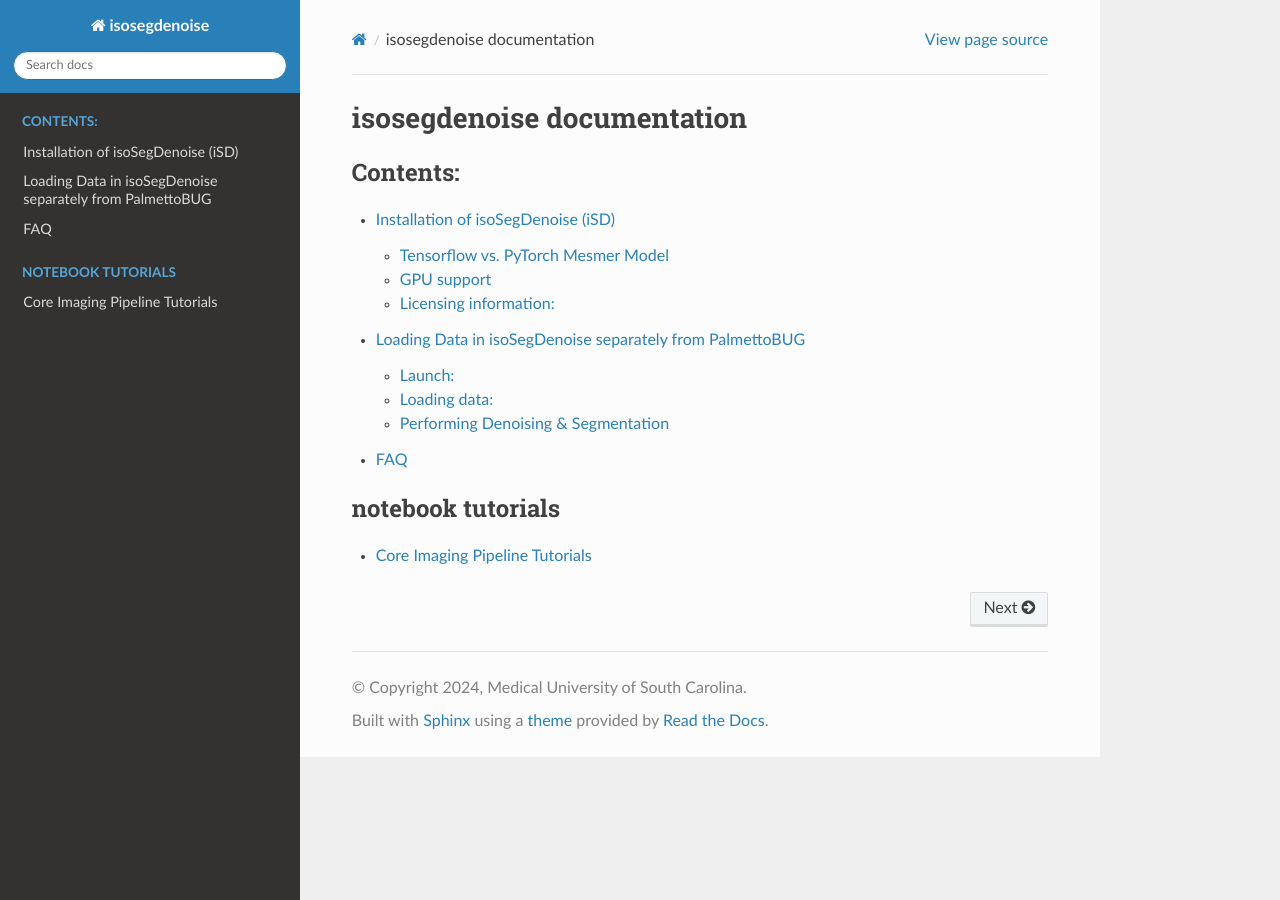
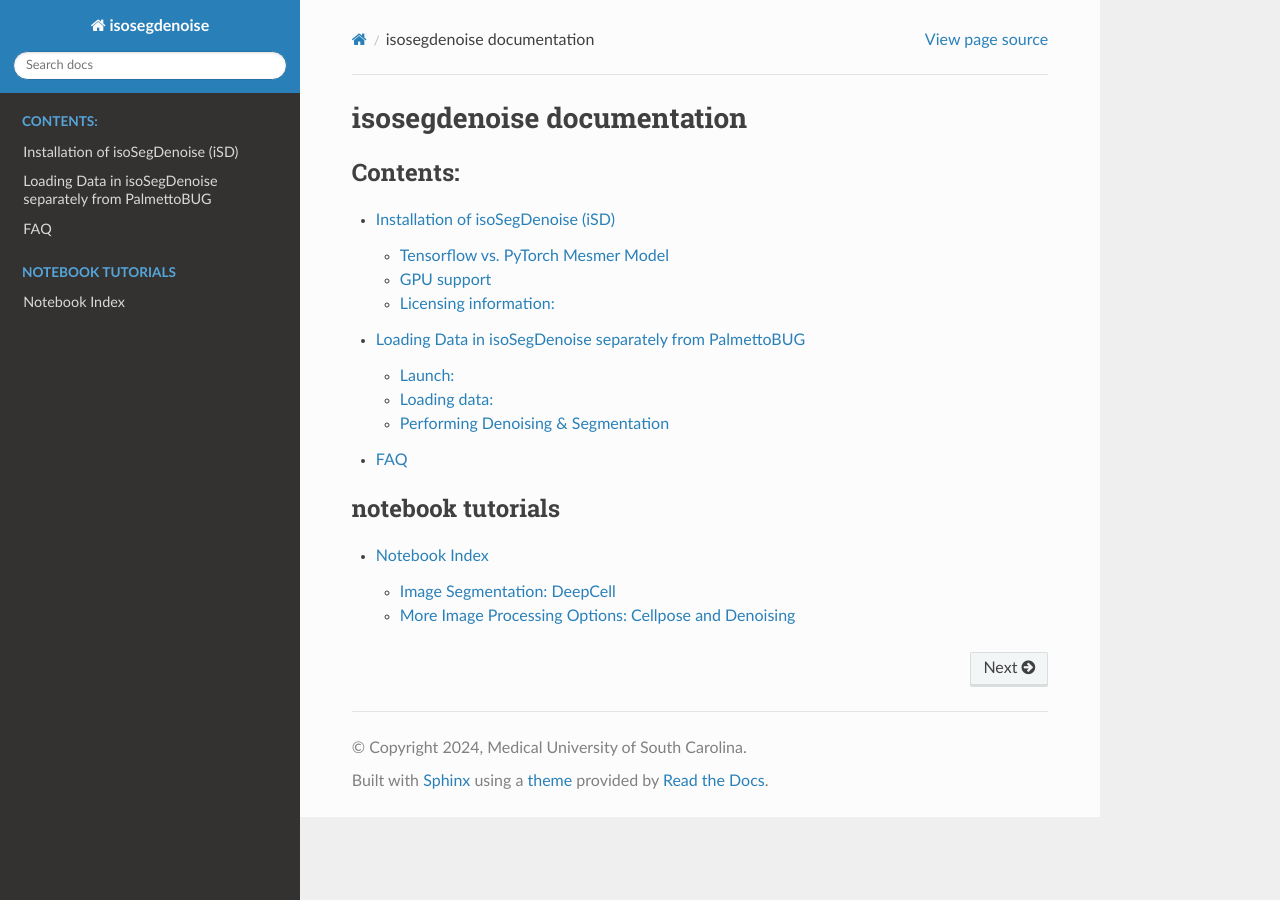
Before and after one commit to BenCaiello/isoSegDenoise, a Sphinx documentation site: the page built from docs/source/index.rst, in a window 1280 px wide. Built offline with Sphinx 7.4.7 and the Read the Docs theme 3.1.0, drawn with Linux system fonts in a browser that asks for light colours; pages that are not in the unit, such as notebooks, are missing from menus.

Commit message:
add nbpshinx for notebooks

```diff
--- a/docs/source/conf.py
+++ b/docs/source/conf.py
@@ -18,6 +18,7 @@ release = '0.1.0'
 extensions = ['sphinx_rtd_theme',
 'sphinx.ext.napoleon',
 'autoapi.extension',
+'nbsphinx'
 ]
 autoapi_dirs = ['../../isosegdenoise']
 
--- a/docs/source/notebooks/index.rst
+++ b/docs/source/notebooks/index.rst
@@ -3,8 +3,8 @@
    You can adapt this file completely to your liking, but it should at least
    contain the root `toctree` directive.
 
-Core Imaging Pipeline Tutorials
-===============================
+Notebook Index
+==============
 
 These notebooks show the image processing steps specific to isoSegDenoise.
 
--- a/docs/source/requirements.txt
+++ b/docs/source/requirements.txt
@@ -1,2 +1,3 @@
 sphinx_rtd_theme
 sphinx-autoapi
+nbsphinx
```
